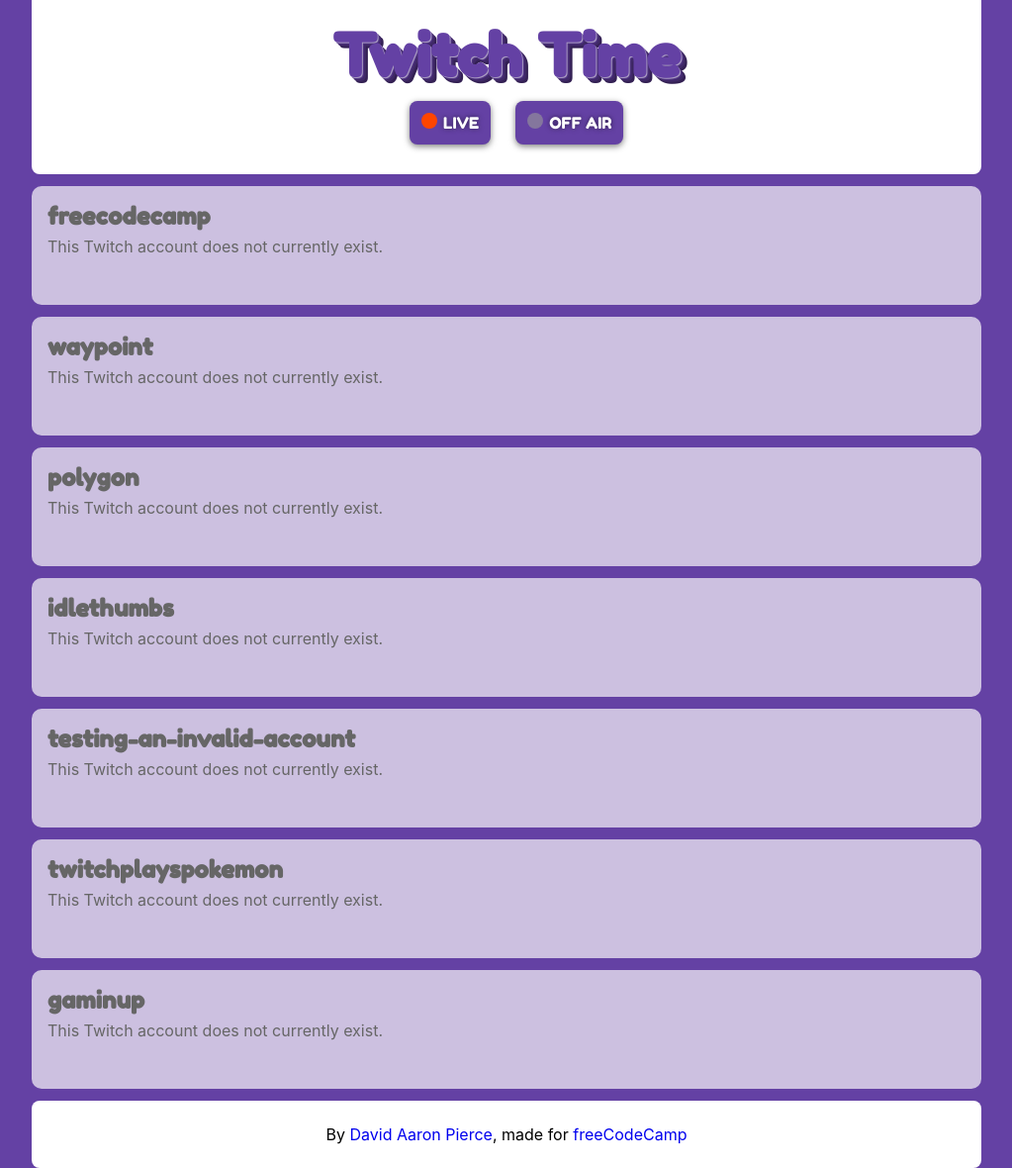
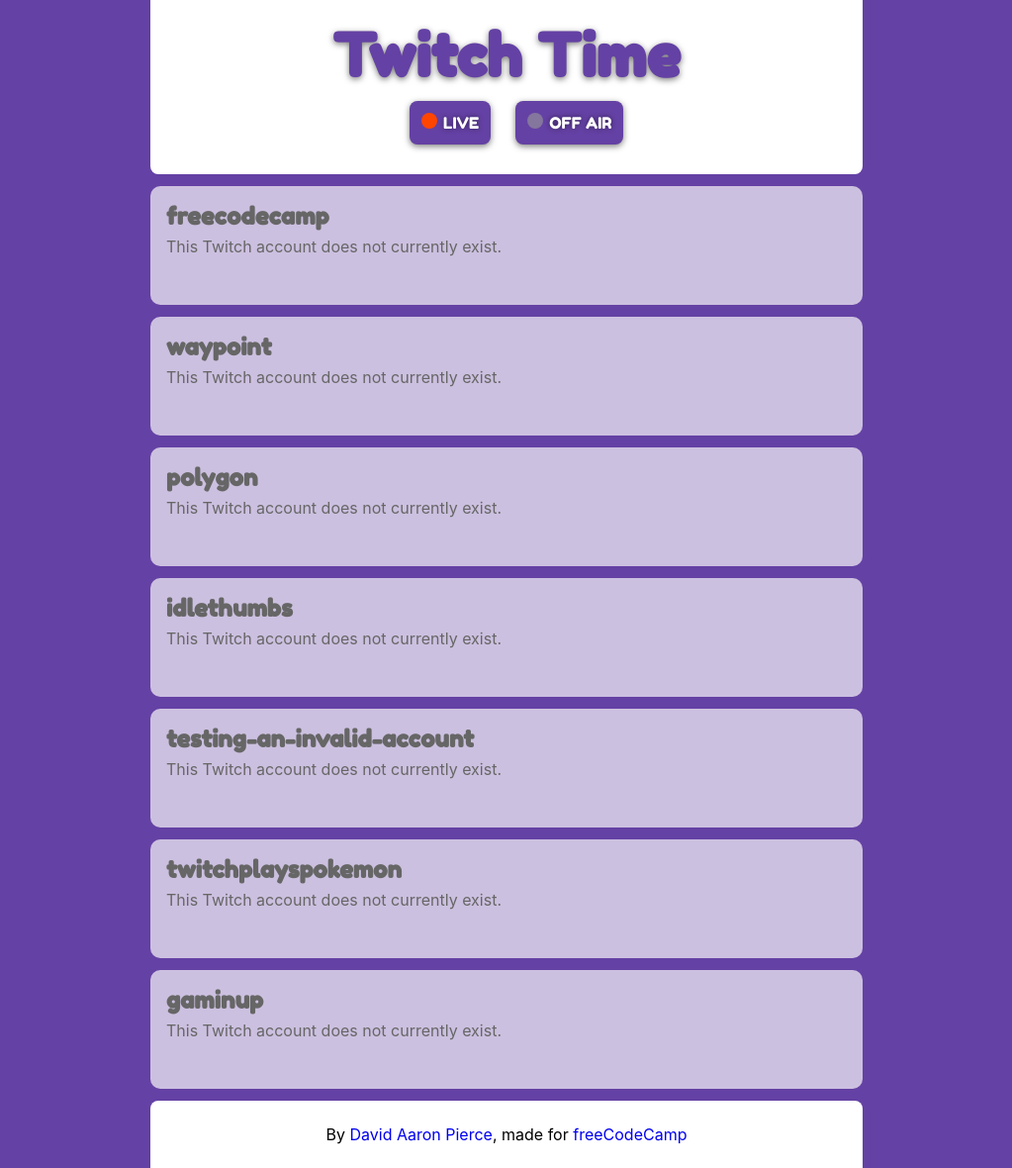
Before and after one commit to dapierce/freecodecamp, a plain HTML site: page twitch-time/index.html in a window 1280 px wide. Shown: the whole page at 99% size, without its empty margins (128-1151 px from the left). Drawn offline with nearby package versions, Linux system fonts and the light colour scheme; no server answers.

Commit message:
twitch time style updates

```diff
--- a/twitch-time/css/style.css
+++ b/twitch-time/css/style.css
@@ -34,7 +34,7 @@ body {
 }
 
 #container {
-  max-width: 1000px;
+  max-width: 760px;
   margin: 0 auto;
   padding: 0;
   height: 100%;
@@ -54,7 +54,7 @@ body {
   font-family: 'Fredoka One', sans serif;
   font-size: 60px;
   text-align: center;
-  text-shadow: 1px 1px rgba(255,255,255,.5), 2px 2px #503483, 4px 4px #402968, 6px 6px #332053
+  text-shadow: 0 2px 6px rgba(0,0,0,.5);
 }
 
 #header ul {
@@ -192,8 +192,8 @@ footer {
   margin: 12px 20px 0 20px;
   padding: 8px;
   background: #fff;
-  border-radius: 8px;
   border-top-right-radius: 8px;
+  border-top-left-radius: 8px;
   text-align: center;
 }
 
```
